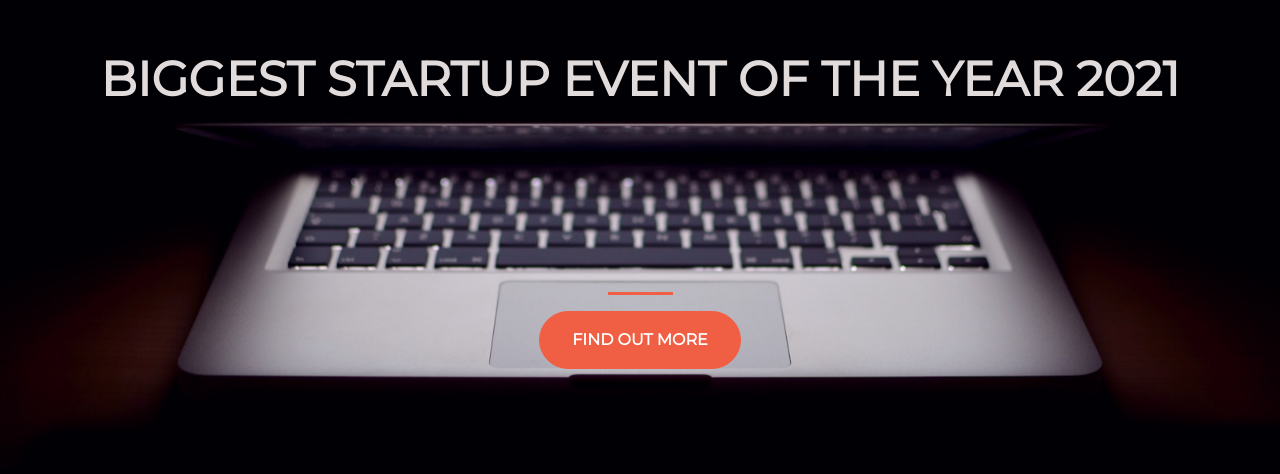
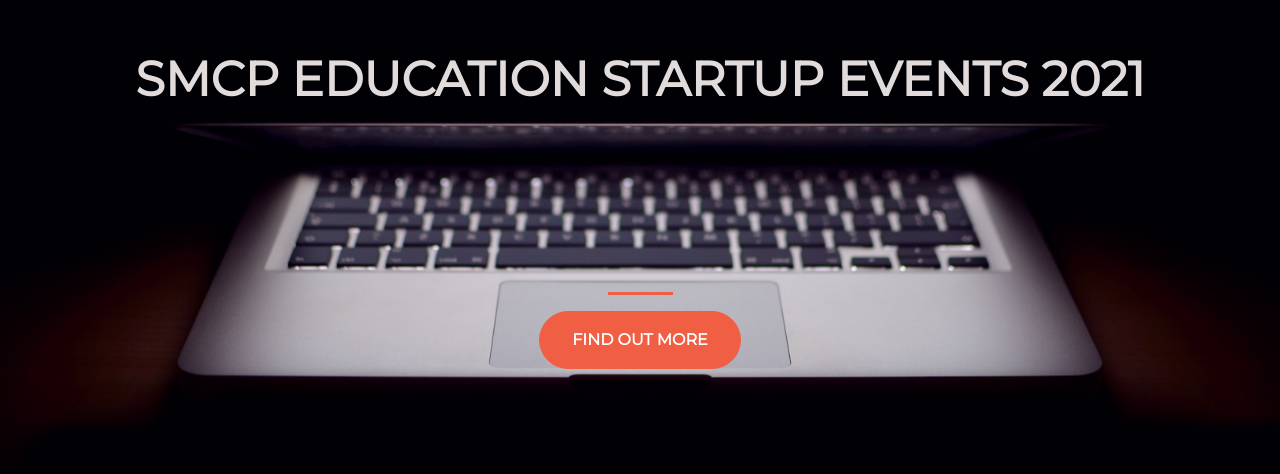
Before and after one commit to koustubh28/eLearning-startup, a plain HTML site: page index.html in a window 1280 px wide. Shown: the part 190-664 px from the top of the page. Drawn offline with nearby package versions, Linux system fonts and the light colour scheme.

Commit message:
Header title updated.

```diff
--- a/index.html
+++ b/index.html
@@ -19,7 +19,7 @@
     <div class="container d-flex align-items-center h-100">
       <div class="row">
         <header class="text-center col-12">
-          <h1 class="text-uppercase"><strong>biggest startup event of the year 2021</strong></h1>
+          <h1 class="text-uppercase"><strong>SMCP Education Startup Events 2021</strong></h1>
         </header>
         <div class="buffer col-12"></div>
         <section class="text-center col-12">
```
